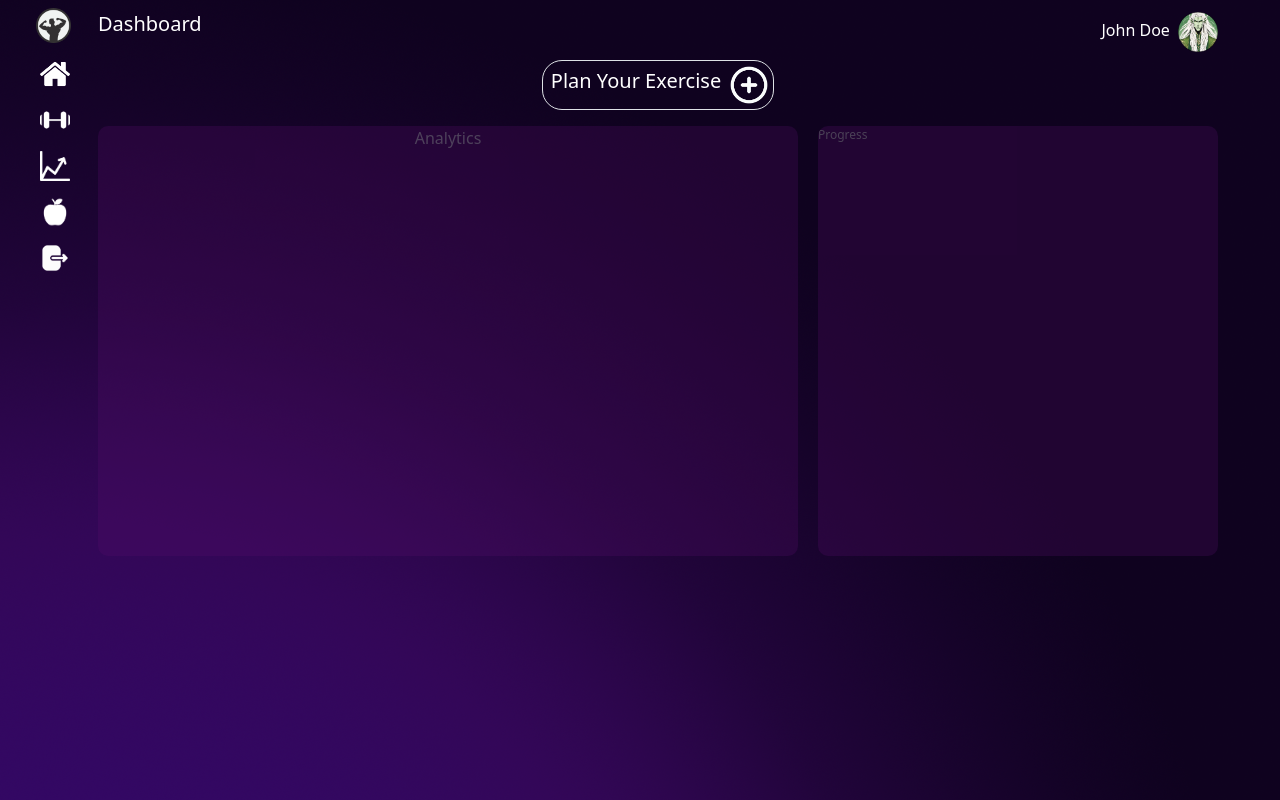
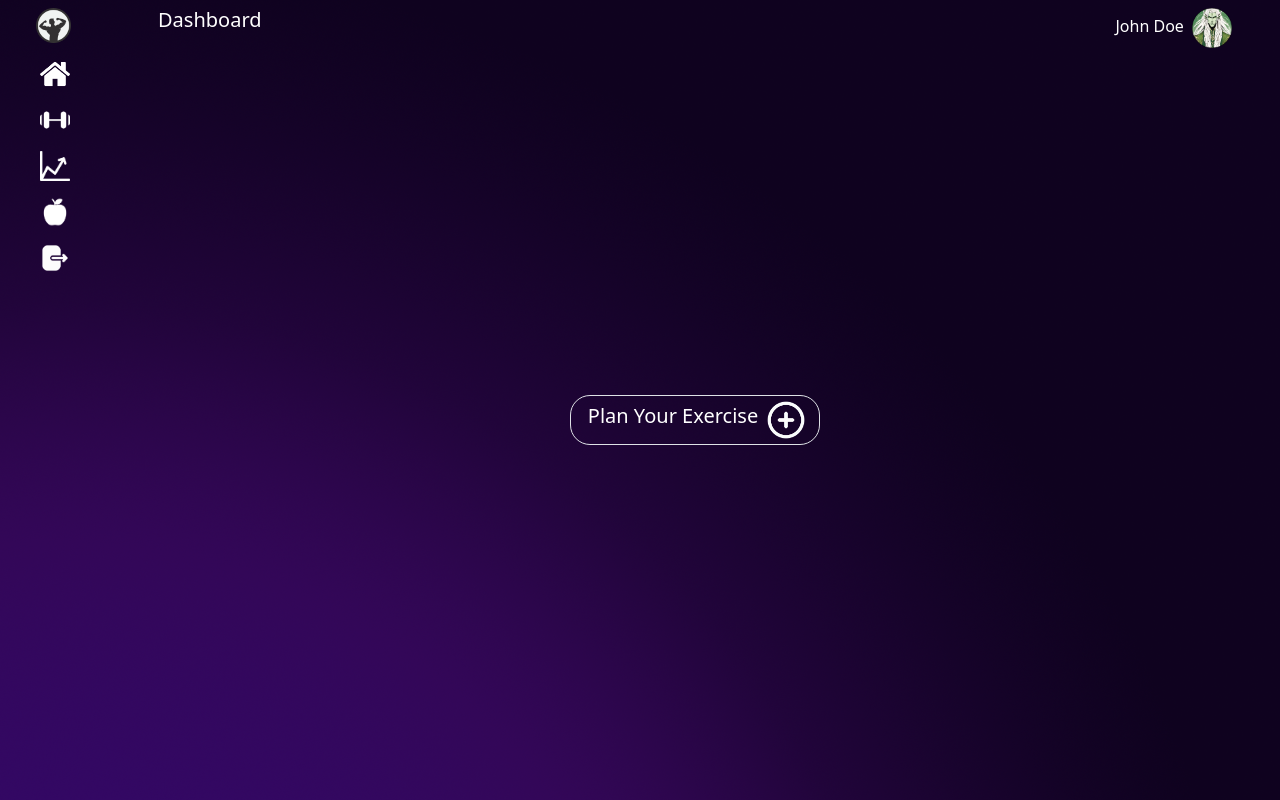
Before and after one commit to CodeITLab/fit_track_frontend_app, a Vue app: page /dashboard in a window 1280 px wide. Built offline with nearby package versions, Linux system fonts and the light colour scheme.

Commit message:
side-navbar

```diff
--- a/src/assets/css/views/dashboard.css
+++ b/src/assets/css/views/dashboard.css
@@ -4,12 +4,10 @@
     justify-content: center;
 }
 
-.dash-nav{
-    background-image: url(../../img/backgrounds/Background3.png);
-    background-repeat: no-repeat;
-    background-size: auto;
+.navbar-items{
+    width: 60px;
 }
-.day-card{
+/* .day-card{
     background-color: rgb(57, 3, 71);
     height: 80px;
     width: 150px;
@@ -33,7 +31,7 @@
     height: 430px !important;
     border-radius: 10px;
     color:rgb(250, 249, 249);
-}
+} */
 .table{
     width: 1020px !important;
     align-content:center;
@@ -43,9 +41,22 @@
 }
 .add-day{
     border-radius: 20px;
+    width: 250px;
 }
 .plus-btn{
 background: none;
 border: none;
 box-shadow: none;
 }
+
+.dashboard-wrapper{
+    background-image: url(../../img/backgrounds/Background3.png);
+    background-repeat: no-repeat;
+    background-size: auto;
+
+    height: 100%;
+    width: 100%;
+}
+.content-card{
+    width: 100%;
+}
--- /dev/null
+++ b/src/components/side-navbar/SideNavbar.vue
@@ -0,0 +1,99 @@
+<template>
+  <nav class="dash-nav">
+    <div class="dashboard">
+      <div class="container-fluid">
+        <div class="navbar-items d-flex flex-row">
+          <div class="d-flex bg-transparent px-sm-2 px-0">
+            <div
+              class="d-flex flex-column align-items-center align-items-sm-start px-3 pt-2 text-white min-vh-100"
+            >
+              <img
+                src="../../assets/img/logos/fitness-logo-and-gym-icon-design-illustrationicon-free-vector.png"
+                height="35"
+                class="mb-3"
+              />
+              <ul
+                class="nav nav-pills flex-column mb-sm-auto mb-0 align-items-center align-items-sm-start"
+                id="menu"
+              >
+                <li class="nav-item">
+                  <router-link
+                    class="icons first p-1 text-decoration-none"
+                    to="/"
+                    ><img
+                      src="../../assets/img/logos/home-icon.png"
+                      height="30"
+                      alt=""
+                  /></router-link>
+                </li>
+                <li>
+                  <a
+                    href="#submenu1"
+                    data-bs-toggle="collapse"
+                    class="nav-link px-0 align-middle"
+                  >
+                    <i class="fs-4 bi-speedometer2"></i>
+                    <span class="ms-1 d-none d-sm-inline"
+                      ><img
+                        src="../../assets/img/logos/training.png"
+                        height="30"
+                        alt=""
+                    /></span>
+                  </a>
+                  <ul
+                    class="collapse show nav flex-column ms-1"
+                    id="submenu1"
+                    data-bs-parent="#menu"
+                  >
+                    <li class="w-100">
+                      <a href="#" class="nav-link px-0">
+                        <span class="d-none d-sm-inline"
+                          ><img
+                            src="../../assets/img/logos/analitics.png"
+                            height="30"
+                            alt=""
+                        /></span>
+                      </a>
+                    </li>
+                    <li>
+                      <a href="#" class="nav-link px-0">
+                        <span class="d-none d-sm-inline"
+                          ><img
+                            src="../../assets/img/logos/nutritions.png"
+                            height="30"
+                            alt=""
+                        /></span>
+                      </a>
+                    </li>
+                    <li>
+                      <a href="#" class="nav-link px-0">
+                        <span class="d-none d-sm-inline"
+                          ><img
+                            src="../../assets/img/logos/log-out.png"
+                            height="30"
+                            alt=""
+                        /></span>
+                      </a>
+                    </li>
+                  </ul>
+                </li>
+              </ul>
+              <hr />
+            </div>
+          </div>
+        </div>
+      </div>
+    </div>
+  </nav>
+</template>
+
+<script lang="ts">
+import { defineComponent} from "vue";
+export default defineComponent ({
+name:"SideNavbar",
+})
+</script>
+
+<style>
+
+</style>
--- a/src/views/DashboardView.vue
+++ b/src/views/DashboardView.vue
@@ -1,91 +1,11 @@
 <template>
-  <nav class="dash-nav">
-    <div class="dashboard">
-      <div class="container-fluid">
-        <div class="d-flex flex-row">
-          <div class="d-flex bg-transparent px-sm-2 px-0">
+  <div class="dashboard-wrapper d-flex flex-row">
+    <SideNavbar/>
   <div
-              class="d-flex flex-column align-items-center align-items-sm-start px-3 pt-2 text-white min-vh-100"
-            >
-              <img
-                src="../assets/img/logos/fitness-logo-and-gym-icon-design-illustrationicon-free-vector.png"
-                height="35"
-                class="mb-3"
-              />
-              <ul
-                class="nav nav-pills flex-column mb-sm-auto mb-0 align-items-center align-items-sm-start"
-                id="menu"
-              >
-                <li class="nav-item">
-                  <router-link
-                    class="icons first p-1 text-decoration-none"
-                    to="/"
-                    ><img
-                      src="../assets/img/logos/home-icon.png"
-                      height="30"
-                      alt=""
-                  /></router-link>
-                </li>
-                <li>
-                  <a
-                    href="#submenu1"
-                    data-bs-toggle="collapse"
-                    class="nav-link px-0 align-middle"
-                  >
-                    <i class="fs-4 bi-speedometer2"></i>
-                    <span class="ms-1 d-none d-sm-inline"
-                      ><img
-                        src="../assets/img/logos/training.png"
-                        height="30"
-                        alt=""
-                    /></span>
-                  </a>
-                  <ul
-                    class="collapse show nav flex-column ms-1"
-                    id="submenu1"
-                    data-bs-parent="#menu"
-                  >
-                    <li class="w-100">
-                      <a href="#" class="nav-link px-0">
-                        <span class="d-none d-sm-inline"
-                          ><img
-                            src="../assets/img/logos/analitics.png"
-                            height="30"
-                            alt=""
-                        /></span>
-                      </a>
-                    </li>
-                    <li>
-                      <a href="#" class="nav-link px-0">
-                        <span class="d-none d-sm-inline"
-                          ><img
-                            src="../assets/img/logos/nutritions.png"
-                            height="30"
-                            alt=""
-                        /></span>
-                      </a>
-                    </li>
-                    <li>
-                      <a href="#" class="nav-link px-0">
-                        <span class="d-none d-sm-inline"
-                          ><img
-                            src="../assets/img/logos/log-out.png"
-                            height="30"
-                            alt=""
-                        /></span>
-                      </a>
-                    </li>
-                  </ul>
-                </li>
-              </ul>
-              <hr />
-            </div>
-          </div>
-          <div
-            class="content-card bg-transparent d-flex flex-column align-items-center mt-1"
+    class="content-card bg-transparent d-flex flex-column justify-content-between"
   >
     <div
-              class="heading-dashboard d-flex flex-row justify-content-between w-100 mt-2"
+      class="heading-dashboard d-flex flex-row justify-content-between me-5 ms-5 mt-2"
     >
       <h5 class="text-white">Dashboard</h5>
       <h6 class="text-white">
@@ -99,44 +19,31 @@
       </h6>
     </div>
     <div
-              class="add-day d-flex flex-row justify-content-center border border-dark-3 align-items-center text-center mb-3"
+      class="add-day d-flex flex-row justify-content-center border border-dark-3 align-items-center align-self-center text-center mb-3"
     >
       <h5 class="text-white ps-2 pe-1">Plan Your Exercise</h5>
-              <button
-                type="button"
-                class="plus-btn hover-none p-1"
-              >
+      <button type="button" class="plus-btn hover-none p-1">
         <img
           src="../assets/img/logos/add-icon.png"
           height="40"
           alt="add-button"
         />
       </button>
-
     </div>
-            <div
-              class="dashboard-content d-flex flex-row justify-content-center"
-            >
-             <AnalyticsCard/>
-             <ProgressCard/>
+    <div class="dashboard-content d-flex flex-row justify-content-center"></div>
   </div>
 </div>
-        </div>
-      </div>
-    </div>
-  </nav>
 </template>
 
 <script lang="ts">
-import AnalyticsCard from "../components/analytics-component/AnalyticsCard.vue"
-import ProgressCard from "../components/progress-component/ProgressCard.vue"
-import { defineComponent} from "vue";
-
+// import AnalyticsCard from "../components/analytics-component/AnalyticsCard.vue"
+// import ProgressCard from "../components/progress-component/ProgressCard.vue"
+import { defineComponent } from "vue";
+import SideNavbar from "@/components/side-navbar/SideNavbar.vue";
 
 export default defineComponent({
   name: "DashboardView",
-  components: {AnalyticsCard, ProgressCard},
-
+  components: {SideNavbar},
 });
 </script>
 <style lang="scss" scoped>
```
Lines whose indentation alone changed are shown as unchanged.
